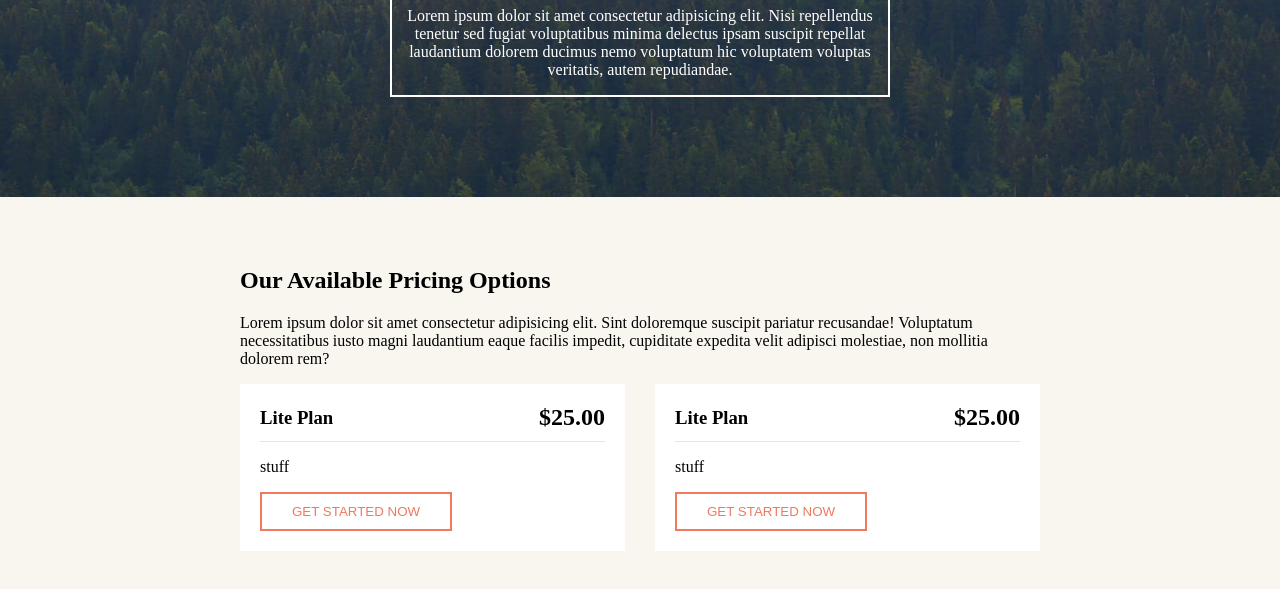
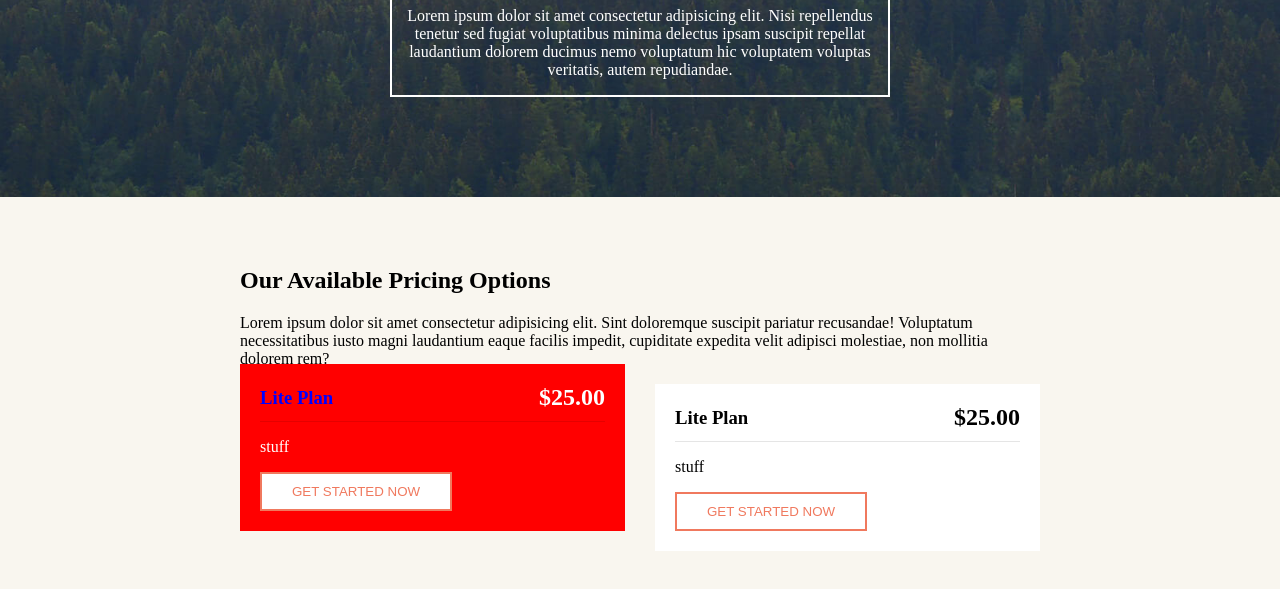
Before and after one commit to sebastijandumancic/osvit-practice-project, a website: page index.html in a window 1280 px wide. In both pictures the pointer is over the element 432 px from the left and 2053 px from the top of the page. Shown: the part 1586-2175 px from the top of the page. Drawn offline with Linux system fonts and the light colour scheme.

Commit message:
hover state

```diff
--- a/style.css
+++ b/style.css
@@ -134,6 +134,17 @@
   background: white;
   width: 50%;
   padding: 20px;
+  transition: 0.2s;
+}
+
+.package:hover {
+  background: red;
+  color: white;
+  transform: translateY(-20px);
+}
+
+.package:hover h1 {
+  color: blue;
 }
 
 .package-header {
```
